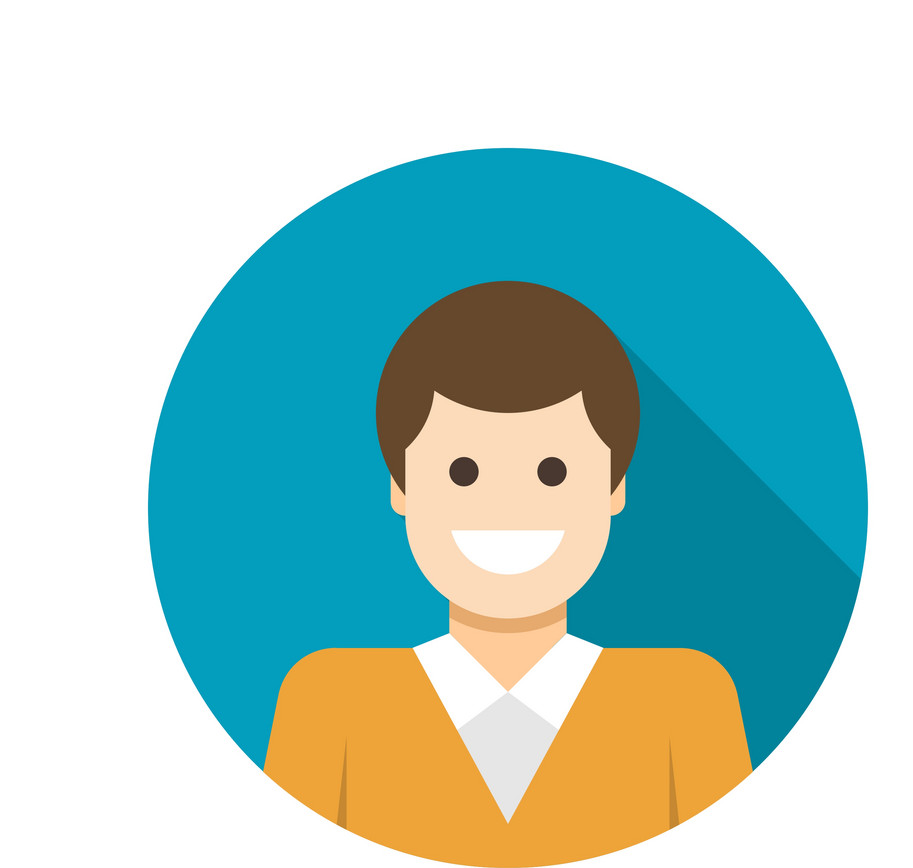
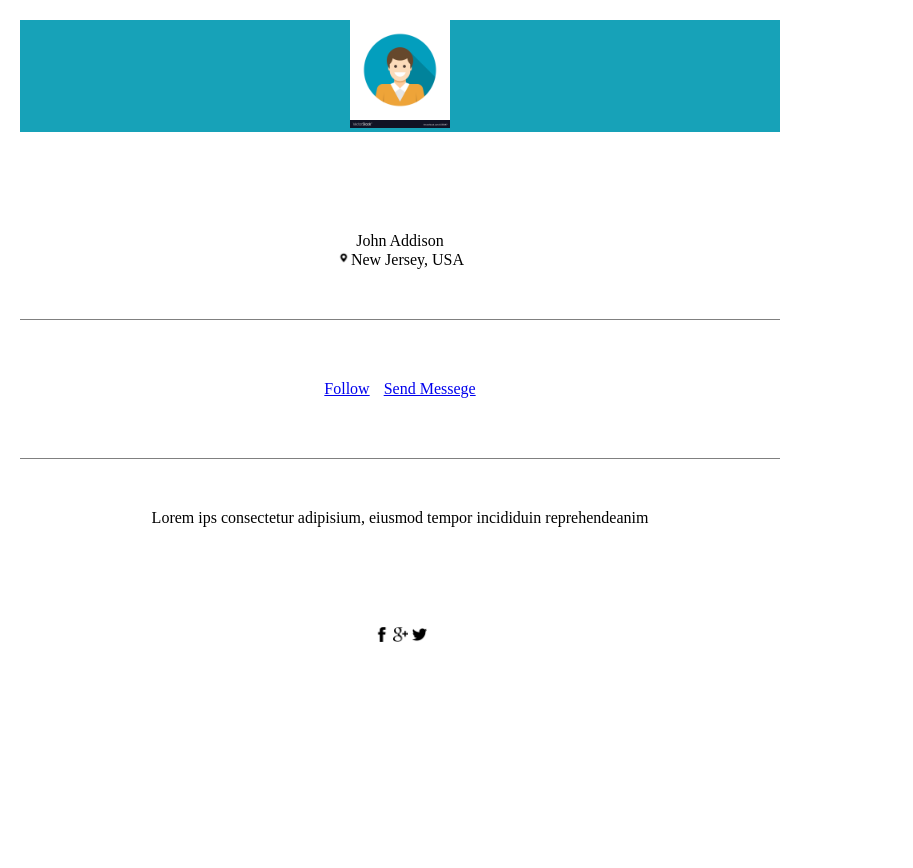
Before and after one commit to pavel-kucenko/user-card, a plain HTML site: page docs/index.html in a window 1280 px wide. Shown: the top 868 px of the page, without its empty margins (0-913 px from the left). After the commit the page ends 800 px from the top, so only its background shows below. Drawn offline with Linux system fonts and the light colour scheme.

Commit message:
update css

```diff
--- a/docs/assets/css/syle.css
+++ b/docs/assets/css/syle.css
@@ -0,0 +1,65 @@
+* {
+  box-sizing: border-box;
+  margin: 0;
+  padding: 0;
+}
+
+img {
+  object-fit: cover;
+  object-position: center;
+  width: 100%;
+}
+
+.user-card {
+  text-align: center;
+}
+
+.user-card-wrapper {
+  padding: 20px;
+  max-width: 800px;
+}
+
+.user-card-header {
+  background-color: #17a2b8;
+}
+
+.user-card-avatar {
+  margin: 0 auto;
+  width: 100px;
+}
+
+.user-card-info {
+  padding-top: 100px;
+  padding-bottom: 50px;
+}
+
+.user-card-info-list {
+  list-style: none;
+}
+
+.user-card-info-list li img {
+  width: 15px;
+}
+
+.user-card-links {
+  padding: 50px 0;
+  border-top: 1px solid grey;
+  border-bottom: 1px solid grey;
+}
+
+.user-card-links a {
+  display: inline-block;
+  padding: 10px 5px;
+}
+
+.user-card-about {
+  padding: 50px 0;
+}
+
+.user-card-footer {
+  padding: 50px 0;
+}
+
+.user-card-footer img {
+  width: 15px;
+}
--- a/docs/index.html
+++ b/docs/index.html
@@ -11,13 +11,14 @@
     <main>
       <section class="user-card">
         <div class="user-card-wrapper">
-          <div class="user-card-header"></div>
+          <div class="user-card-header">
 
-          <div class="user-card-info">
             <div class="user-card-avatar">
               <img src="./assets/img/user-avatar.jpg" alt="John Addison" />
             </div>
+          </div>
 
+          <div class="user-card-info">
             <ul class="user-card-info-list">
               <li>John Addison</li>
               <li>
@@ -26,7 +27,7 @@
             </ul>
           </div>
 
-          <div class="user-card-link">
+          <div class="user-card-links">
             <a class="link-follow" href="#">Follow</a>
             <a class="link-send-message" href="#">Send Messege</a>
           </div>
@@ -38,9 +39,9 @@
             </p>
           </div>
           <div class="user-card-footer">
-            <a href="#"><img src="./assets/img/fb.png" alt="face-book"></a>
-            <a href="#"><img src="./assets/img/g.png" alt="google"></a>
-            <a href="#"><img src="./assets/img/twitter.png" alt="twitter"></a>
+            <a href="#"><img src="./assets/img/fb.png" alt="face-book" /></a>
+            <a href="#"><img src="./assets/img/g.png" alt="google" /></a>
+            <a href="#"><img src="./assets/img/twitter.png" alt="twitter" /></a>
           </div>
         </div>
       </section>
```
